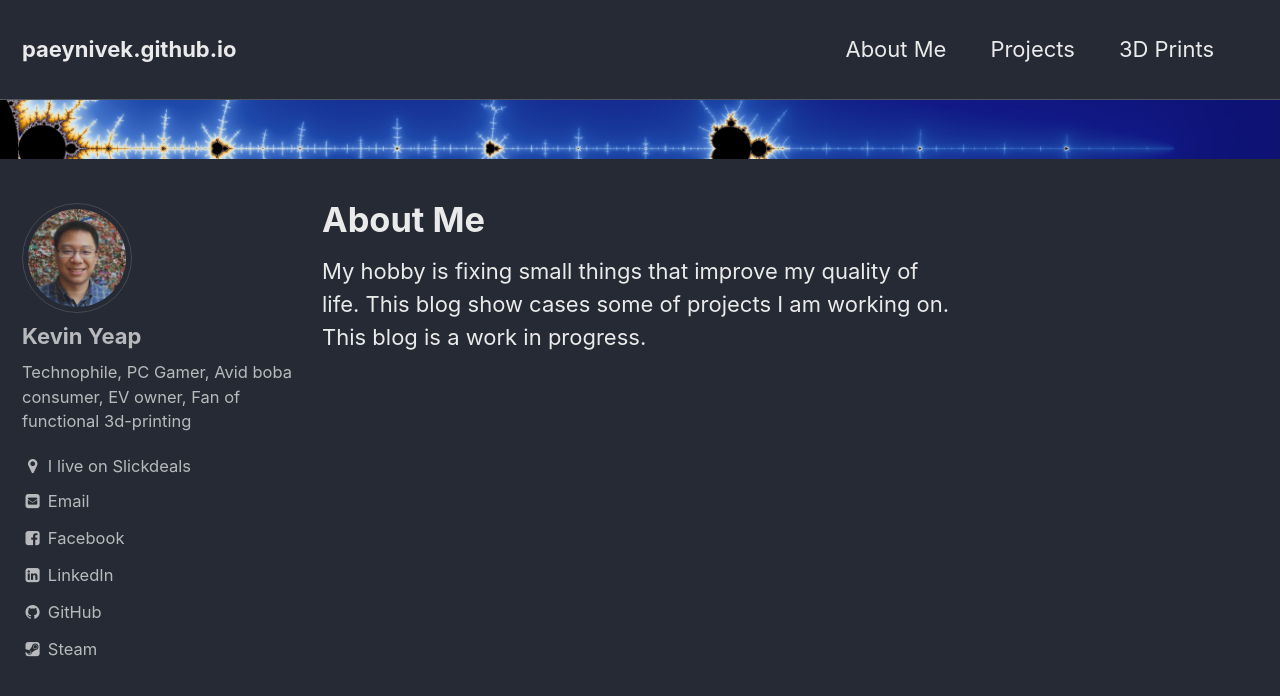
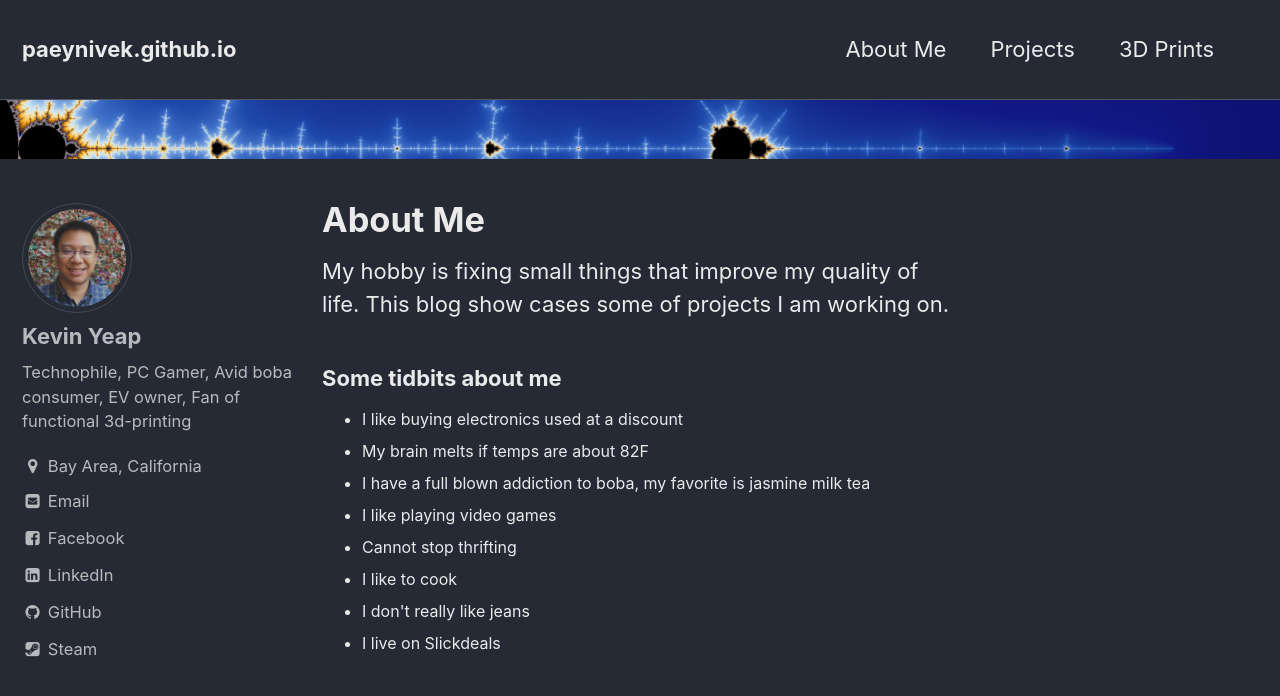
Before and after one commit to kyeapp/paeynivek.github.io_old, a Jekyll site: the page built from pages/about.html, in a window 1280 px wide and 900 px high. Shown: the top 696 px of the window. Built offline with Jekyll 4.4.1, drawn with Linux system fonts in a browser that asks for light colours.

Commit message:
First post. Starting the blog.

```diff
--- a/_config.yml
+++ b/_config.yml
@@ -82,7 +82,7 @@ author:
   name             : "Kevin Yeap"
   avatar           : "/assets/images/bio-photo.jpg"
   bio              : "Technophile, PC Gamer, Avid boba consumer, EV owner, Fan of functional 3d-printing"
-  location         : "I live on Slickdeals"
+  location         : "Bay Area, California"
   email            : "paeynivek@gmail.com"
   uri              :
   bitbucket        :
--- a/pages/about.html
+++ b/pages/about.html
@@ -7,4 +7,17 @@ header:
   image: /assets/images/mandelbrot-spire.jpg
 ---
 
-My hobby is fixing small things that improve my quality of life. This blog show cases some of projects I am working on. This blog is a work in progress.
+<p>My hobby is fixing small things that improve my quality of life. This blog show cases some of projects I am working on.</p>
+<h3>Some tidbits about me</h3>
+<font size="3">
+  <ul>
+    <li>I like buying electronics used at a discount</li>
+    <li>My brain melts if temps are about 82F</li>
+    <li>I have a full blown addiction to boba, my favorite is jasmine milk tea</li>
+    <li>I like playing video games</li>
+    <li>Cannot stop thrifting</li>
+    <li>I like to cook</li>
+    <li>I don't really like jeans</li>
+    <li>I live on Slickdeals</li>
+  </ul>
+</font>
```
Also changed, not shown: TODO.txt (added, +12 -0 lines), _posts/2017-09-28-welcome-to-jekyll.md (renamed from _posts/2010-09-28-welcome-to-jekyll.markdown, +1 -1 lines), _posts/projects/2013-09-28-project-test-post-1.md (deleted, +0 -7 lines), _posts/projects/2014-09-28-project-test-post-2.md (deleted, +0 -7 lines), _posts/projects/2017-10-04-Starting-the-blog.md (added, +12 -0 lines), README.md (added), assets/images/blog-screenshot.jpg (added).
